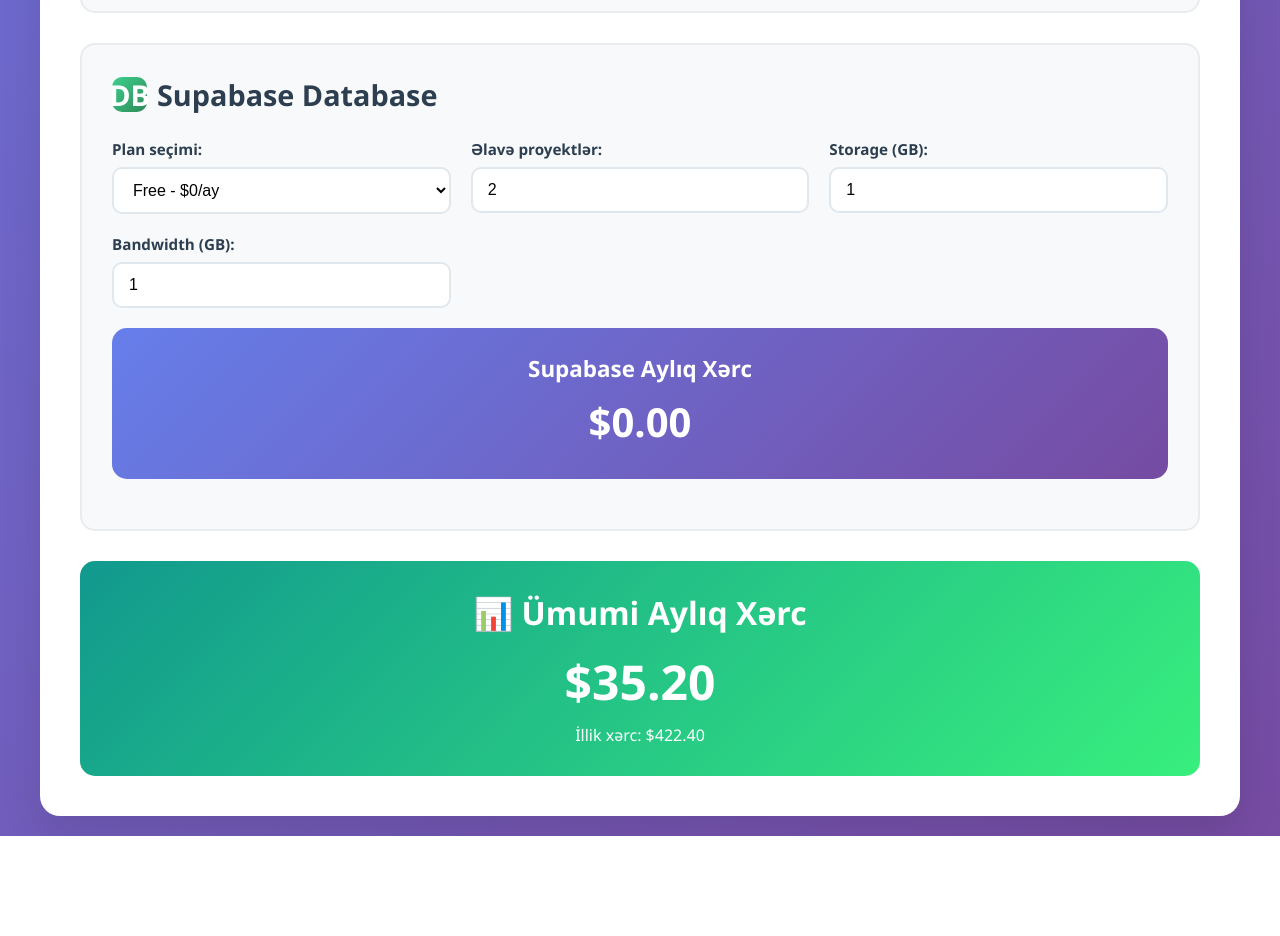
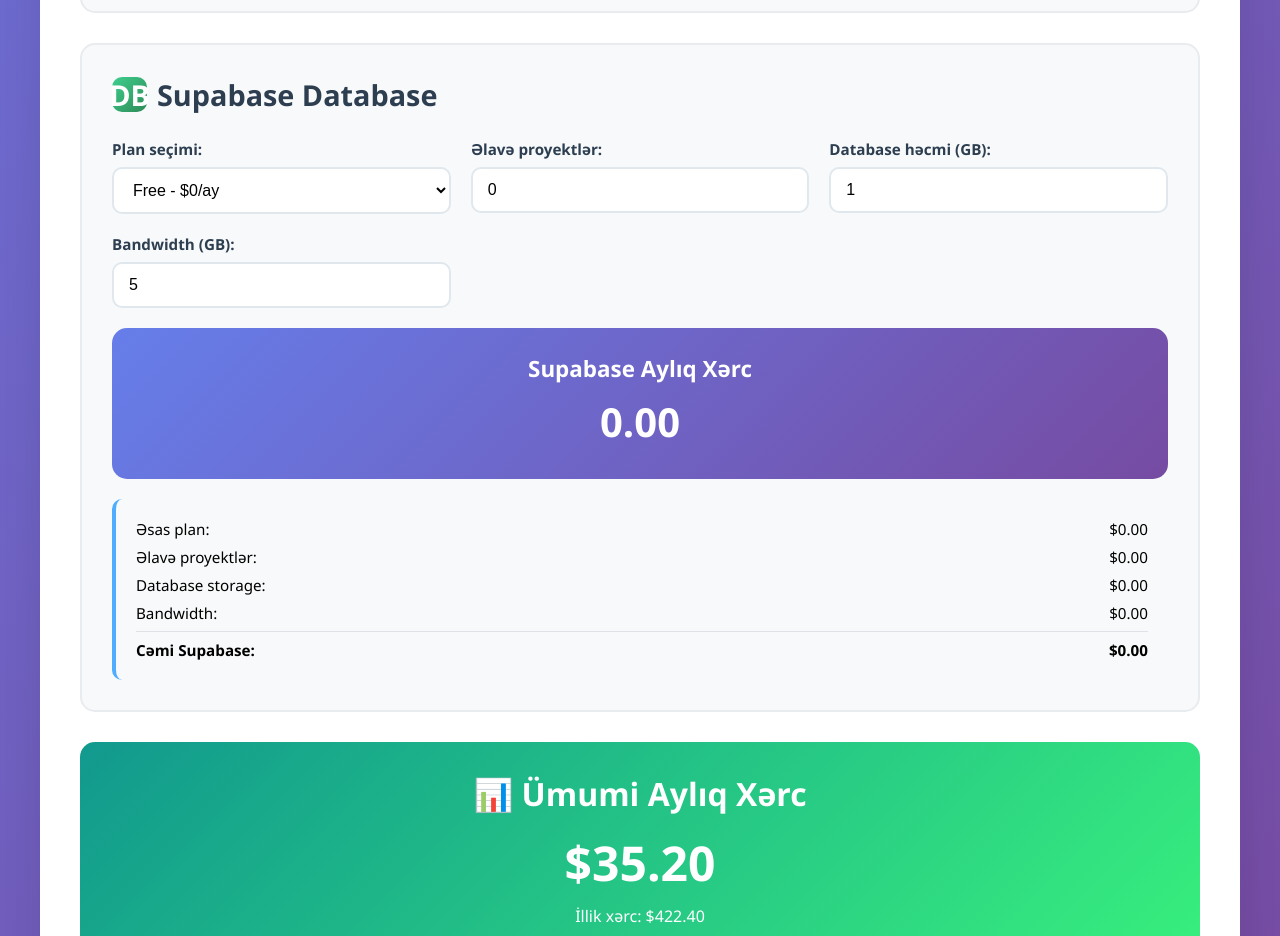
Before and after one commit to Leman2006/price-calculator, a plain HTML site: page index.html in a window 1280 px wide. Shown: the part 1494-2430 px from the top of the page. Before the commit the page ends 2330 px from the top, so only its background shows below. Drawn offline with Linux system fonts and the light colour scheme.

Commit message:
Update index.html

```diff
--- a/index.html
+++ b/index.html
@@ -391,20 +391,42 @@
                     </div>
                     <div class="form-group">
                         <label>Əlavə proyektlər:</label>
-                        <input type="number" id="additionalProjects" value="2" min="0" onchange="calculateSupabase()">
+                        <input type="number" id="additionalProjects" value="0" min="0" onchange="calculateSupabase()">
                     </div>
                     <div class="form-group">
-                        <label>Storage (GB):</label>
-                        <input type="number" id="storageGB" value="1" min="0" onchange="calculateSupabase()">
+                        <label>Database həcmi (GB):</label>
+                        <input type="number" id="storageGB" value="1" min="0" step="0.1" onchange="calculateSupabase()">
                     </div>
                     <div class="form-group">
                         <label>Bandwidth (GB):</label>
-                        <input type="number" id="bandwidthGB" value="1" min="0" onchange="calculateSupabase()">
+                        <input type="number" id="bandwidthGB" value="5" min="0" step="0.1" onchange="calculateSupabase()">
                     </div>
                 </div>
                 <div class="price-display">
                     <h3>Supabase Aylıq Xərc</h3>
                     <div class="amount" id="supabasePrice">$0.00</div>
+                </div>
+                <div class="price-breakdown" id="supabaseBreakdown">
+                    <div class="breakdown-item">
+                        <span>Əsas plan:</span>
+                        <span id="supabaseBasePlan">$0.00</span>
+                    </div>
+                    <div class="breakdown-item">
+                        <span>Əlavə proyektlər:</span>
+                        <span id="supabaseProjects">$0.00</span>
+                    </div>
+                    <div class="breakdown-item">
+                        <span>Database storage:</span>
+                        <span id="supabaseStorage">$0.00</span>
+                    </div>
+                    <div class="breakdown-item">
+                        <span>Bandwidth:</span>
+                        <span id="supabaseBandwidth">$0.00</span>
+                    </div>
+                    <div class="breakdown-item">
+                        <span><strong>Cəmi Supabase:</strong></span>
+                        <span id="totalSupabase"><strong>$0.00</strong></span>
+                    </div>
                 </div>
             </div>
 
@@ -515,15 +537,15 @@
 
             let totalCost = plan;
 
-            // Additional projects cost (after first 2 for Pro plan)
+            // Additional projects cost - Pro plan includes 2 projects, additional ones cost $10 each
             if (plan > 0 && additionalProjects > 0) {
-                totalCost += additionalProjects * 25; // $25 per additional project
+                totalCost += additionalProjects * 10; // $10 per additional project
             }
 
             // Storage and bandwidth are typically included in base plans
             // Add custom pricing logic here if needed
 
-            document.getElementById('supabasePrice').textContent = `$${totalCost.toFixed(2)}`;
+            document.getElementById('supabasePrice').textContent = `${totalCost.toFixed(2)}`;
             calculateTotal();
         }
 
```
